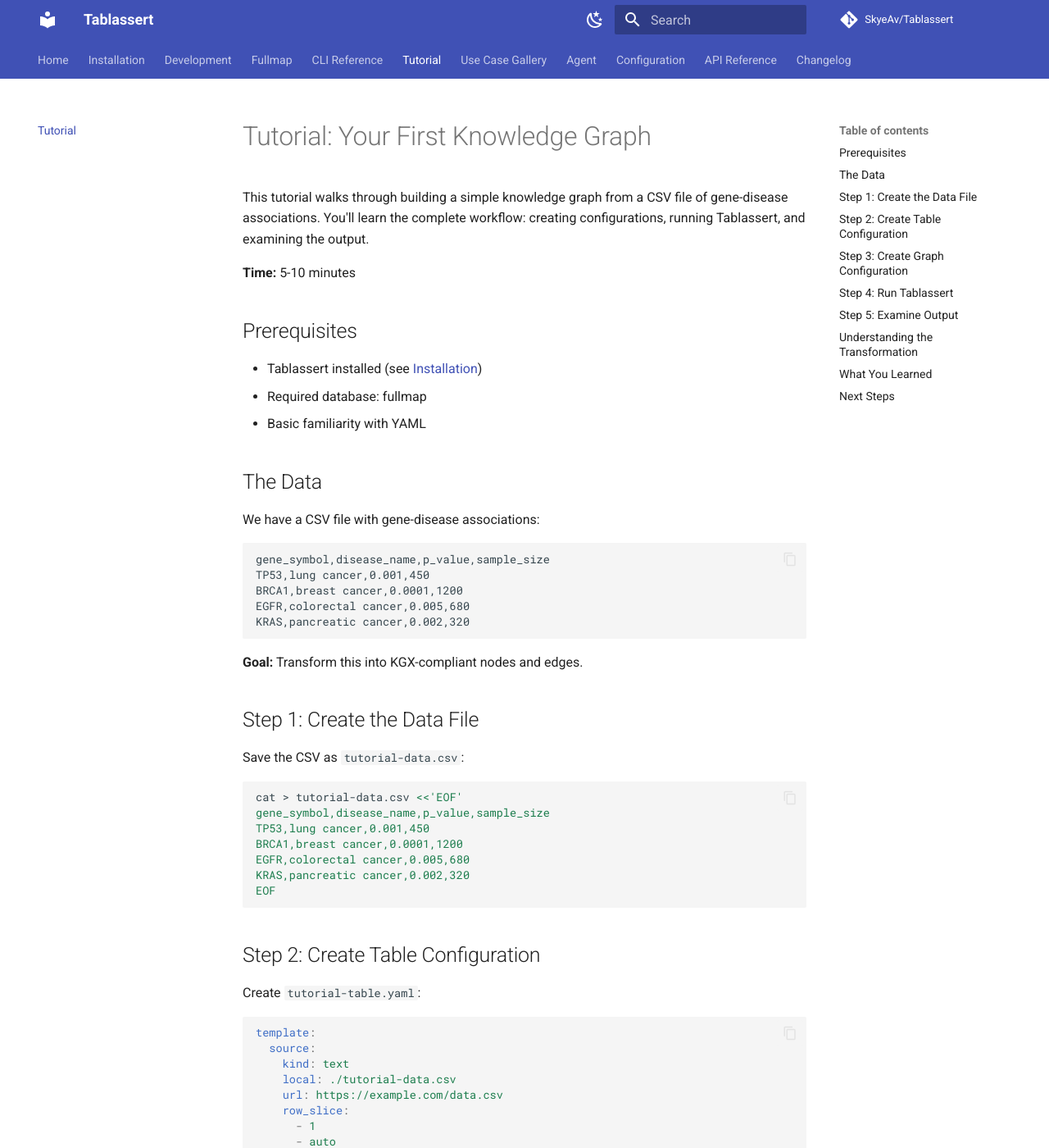
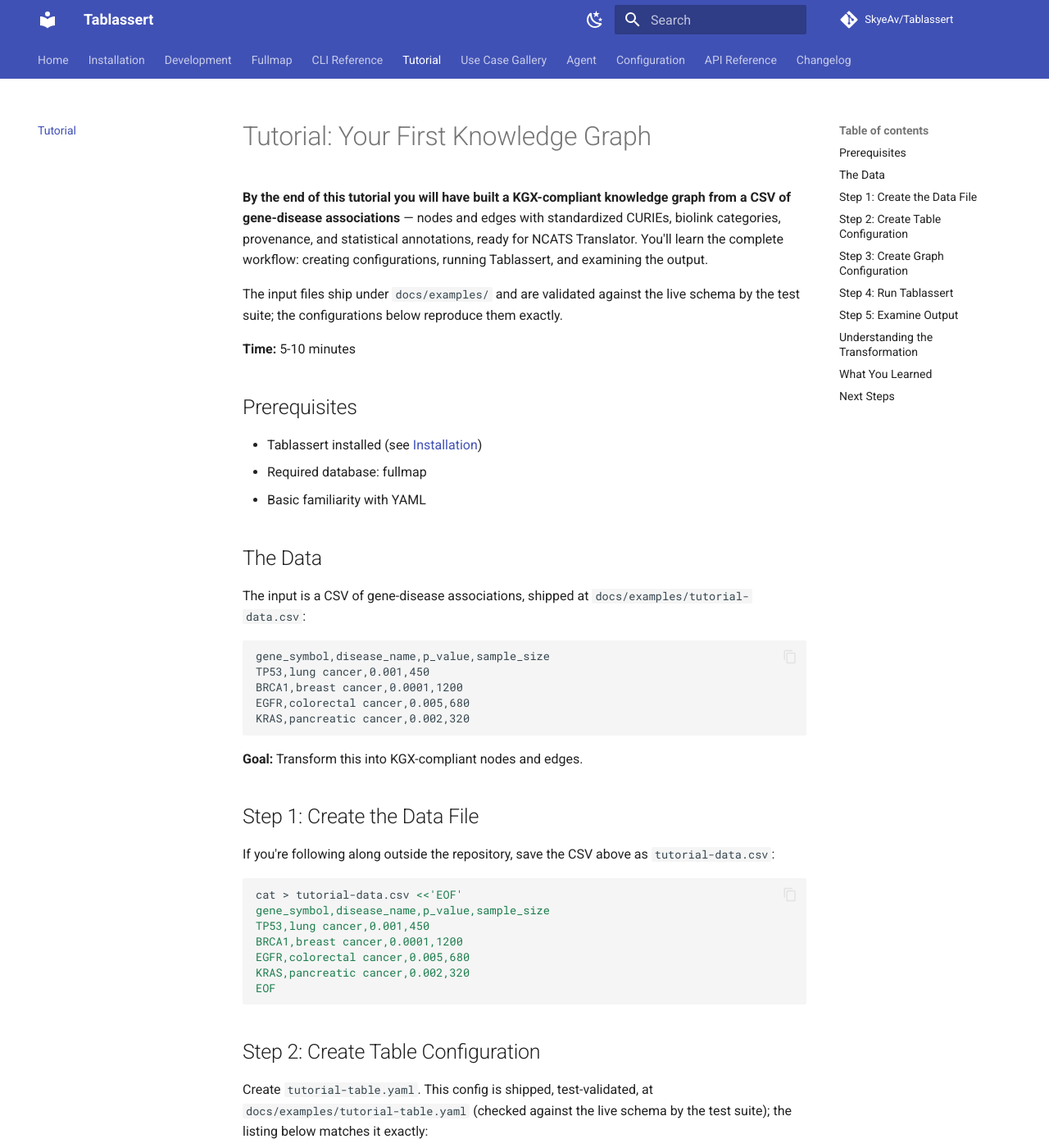
Before and after one commit to SkyeAv/Tablassert3.0.0, an MkDocs documentation site: the page built from docs/tutorial.md, in a window 1280 px wide and 1400 px high. Shown: the whole window at 82% size. Built offline with MkDocs 1.6.1 and Material for MkDocs 9.7.7, drawn with Linux system fonts in a browser that asks for light colours; comment, search, counter and statistics services are not loaded; some of the changed text lies outside the part shown.

Commit message:
docs: [US-005] business-wiring for tutorial/examples/agent (outcome leads)

````diff
--- a/docs/tutorial.md
+++ b/docs/tutorial.md
@@ -1,6 +1,12 @@
 # Tutorial: Your First Knowledge Graph
 
-This tutorial walks through building a simple knowledge graph from a CSV file of gene-disease associations. You'll learn the complete workflow: creating configurations, running Tablassert, and examining the output.
+**By the end of this tutorial you will have built a KGX-compliant knowledge graph from a CSV of
+gene-disease associations** — nodes and edges with standardized CURIEs, biolink categories, provenance,
+and statistical annotations, ready for NCATS Translator. You'll learn the complete workflow: creating
+configurations, running Tablassert, and examining the output.
+
+The input files ship under `docs/examples/` and are validated against the live schema by the test suite;
+the configurations below reproduce them exactly.
 
 **Time:** 5-10 minutes
 
@@ -12,7 +18,7 @@ This tutorial walks through building a simple knowledge graph from a CSV file of
 
 ## The Data
 
-We have a CSV file with gene-disease associations:
+The input is a CSV of gene-disease associations, shipped at `docs/examples/tutorial-data.csv`:
 
 ```csv
 gene_symbol,disease_name,p_value,sample_size
@@ -26,7 +32,7 @@ KRAS,pancreatic cancer,0.002,320
 
 ## Step 1: Create the Data File
 
-Save the CSV as `tutorial-data.csv`:
+If you're following along outside the repository, save the CSV above as `tutorial-data.csv`:
 
 ```bash
 cat > tutorial-data.csv <<'EOF'
@@ -40,13 +46,15 @@ EOF
 
 ## Step 2: Create Table Configuration
 
-Create `tutorial-table.yaml`:
+Create `tutorial-table.yaml`. This config is shipped, test-validated, at
+`docs/examples/tutorial-table.yaml` (checked against the live schema by the test suite); the listing
+below matches it exactly:
 
 ```yaml
 template:
   source:
     kind: text
-    local: ./tutorial-data.csv
+    local: ./docs/examples/tutorial-data.csv
     url: https://example.com/data.csv
     row_slice:
       - 1
@@ -76,8 +84,12 @@ template:
       encoding: D
 ```
 
+!!! note "Paths"
+    The shipped fixture reads the CSV from `docs/examples/tutorial-data.csv` (repo-root-relative). If you
+    saved your own `tutorial-data.csv` in Step 1, set `source.local: ./tutorial-data.csv` instead.
+
 **What this does:**
-- **source**: Reads CSV, skips header row (row_slice starts at 1)
+- **source**: Reads the CSV, skipping the header row (`row_slice` starts at 1)
 - **statement**: Creates edges where genes (subject) are `associated_with` diseases (object)
 - **subject/object**: Uses `column` method to read from columns A (gene symbol) and B (disease name)
 - **prioritize**: Tells entity resolution to prefer Gene/Disease categories
@@ -85,18 +97,20 @@ template:
 
 ## Step 3: Create Graph Configuration
 
-Create `tutorial-graph.yaml`:
+Create `tutorial-graph.yaml`. The shipped, test-validated version lives at
+`docs/examples/tutorial-graph.yaml`; the listing below matches it exactly:
 
 ```yaml
 name: TUTORIAL_KG
 version: 1.0.0
 description: Tutorial knowledge graph built from configured tabular source data.
 tables:
-  - ./tutorial-table.yaml
+  - ./docs/examples/tutorial-table.yaml
 fullmap: /path/to/fullmap
 ```
 
-**Important:** Replace the database paths with your actual paths.
+**Important:** Replace `fullmap` with the path to your fullmap redb (and adjust `tables` if your table
+config lives elsewhere).
 
 **What this does:**
 - **name/version**: Output files will be `TUTORIAL_KG_1.0.0.nodes.ndjson`, `TUTORIAL_KG_1.0.0.edges.ndjson`, and `TUTORIAL_KG_1.0.0.RIG.yaml`
````
Also changed, not shown: docs/agent.md (+10 -6 lines), docs/examples.md (+14 -7 lines).
